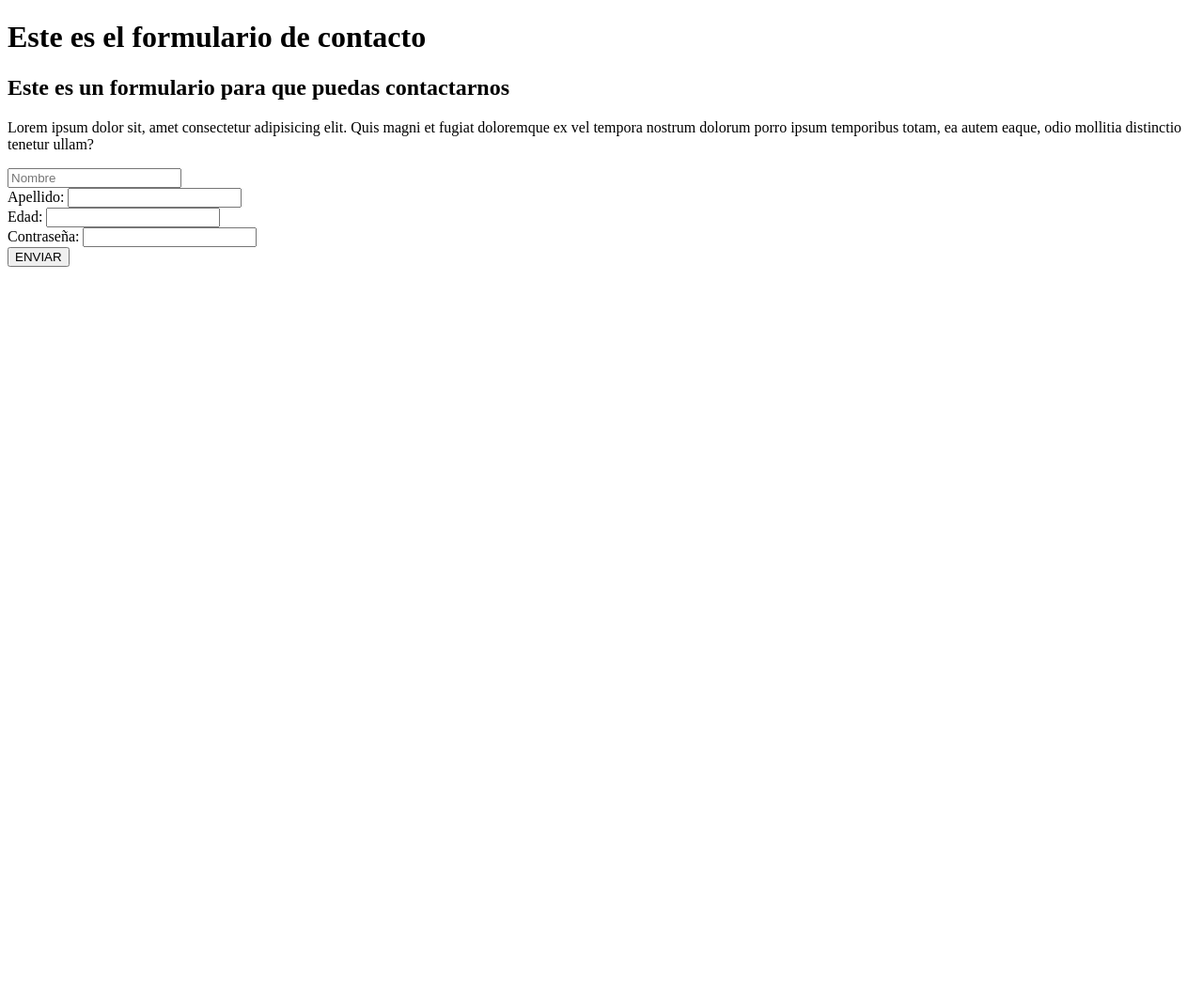
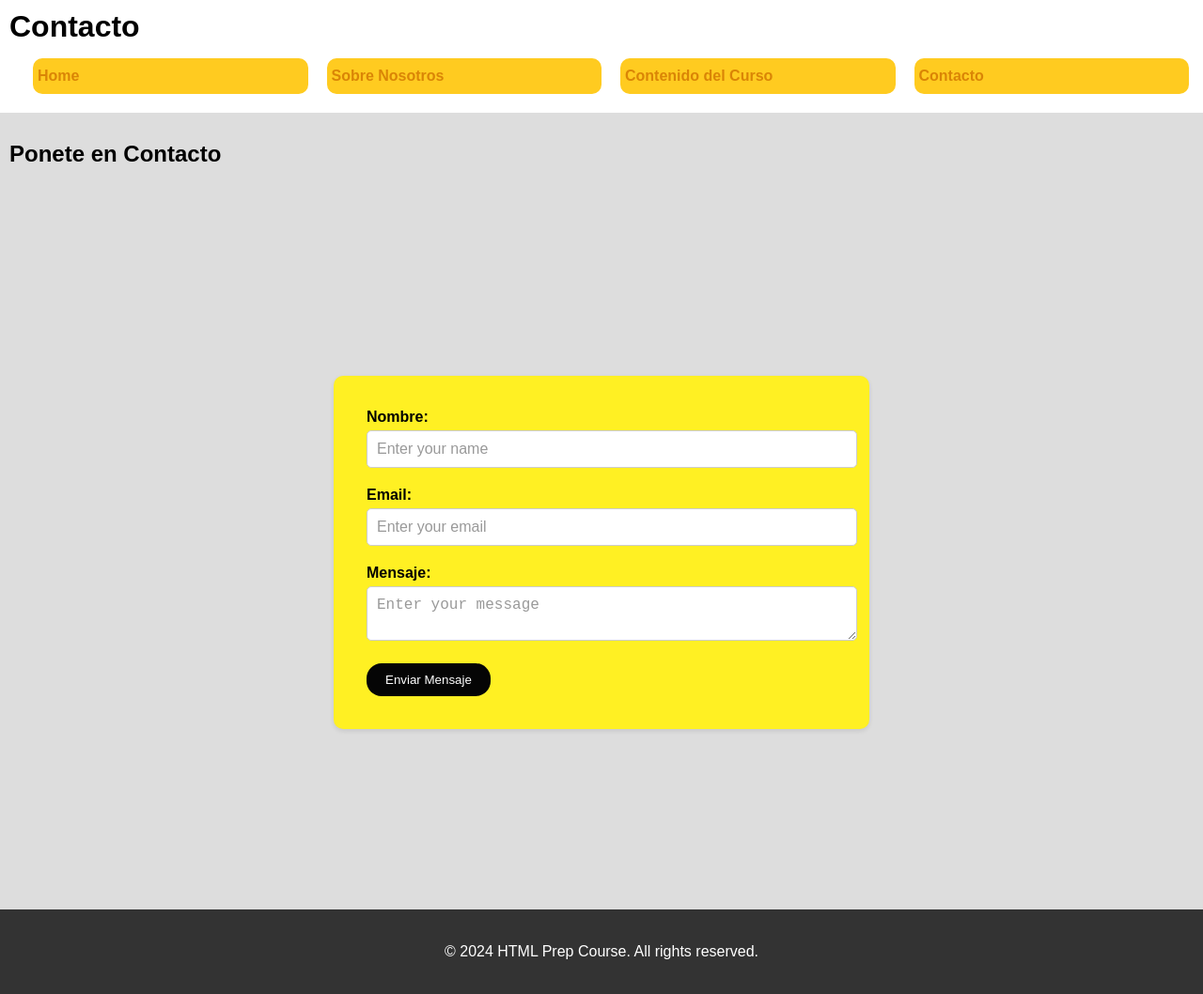
Before and after one commit to Juankial/HTML-PrepCourse, a plain HTML site: page contacto.html in a window 1280 px wide. Shown: the whole page at 94% size. Before the commit the page ends 800 px from the top, so only its background shows below. Drawn offline with Linux system fonts and the light colour scheme.

Commit message:
First commit: HTML file

```diff
--- a/contacto.html
+++ b/contacto.html
@@ -3,41 +3,45 @@
 <head>
   <meta charset="UTF-8">
   <meta name="viewport" content="width=device-width, initial-scale=1.0">
-    <title>Document</title>
+  <title>Contacto - HTML Prep Course</title>
+  <link rel="stylesheet" href="style.css">
 </head>
 <body>
   <header>
-        <h1>
-            Este es el formulario de contacto
-        </h1>
+    <h1>Contacto</h1>
+    <nav>
+      <ul>
+        <li><a href="index.html">Home</a></li>
+        <li><a href="index.html#about">Sobre Nosotros</a></li>
+        <li><a href="index.html#course-content">Contenido del Curso</a></li>
+        <li><a href="#">Contacto</a></li>
+      </ul>
+    </nav>
   </header>
+
   <main>
-        <div>
-            <h2>
-                Este es un formulario para que puedas contactarnos
-            </h2>
-            <p>
-                Lorem ipsum dolor sit, amet consectetur adipisicing elit. Quis magni et fugiat doloremque ex vel tempora nostrum dolorum porro ipsum temporibus totam, ea autem eaque, odio mollitia distinctio tenetur ullam?
-            </p>
+    <h2 class="section-title">Ponete en Contacto</h2>
+    <section class="contact-section">
+      <form class="contact-form">
+        <div class="form-group">
+          <label for="name">Nombre:</label>
+          <input type="text" id="name" name="name" placeholder="Enter your name" required>
         </div>
-        <form action="">
-            <div>
-                <input type="text" name="nombre" placeholder="Nombre">
+        <div class="form-group">
+          <label for="email">Email:</label>
+          <input type="email" id="email" name="email" placeholder="Enter your email" required>
         </div>
-            <div>
-                <label for="apellido">Apellido: </label>
-                <input type="text" name="apellido">
+        <div class="form-group">
+          <label for="message">Mensaje:</label>
+          <textarea id="message" name="message" placeholder="Enter your message" required></textarea>
         </div>
-            <div>
-                <label for="edad">Edad: </label>
-                <input type="number" name="edad">
-            </div>
-            <div>
-                <label for="password">Contraseña: </label>
-                <input type="password" name="password">
-            </div>
-            <button>ENVIAR</button>
+        <button type="submit" class="btn">Enviar Mensaje</button>
       </form>
+    </section>
   </main>
+
+  <footer>
+    <p>&copy; 2024 HTML Prep Course. All rights reserved.</p>
+  </footer>
 </body>
 </html>
--- a/style.css
+++ b/style.css
@@ -1,11 +1,178 @@
+/* General Styles */
 body {
-    font-family: 'Arial', sans-serif;
-    background-color: #f4f4f4;
-    color: #333;
-    margin: 20px;
-  }
+  font-family: Arial, sans-serif;
+  margin: 0;
+  padding: 0;
+  background-color:#dddddd;
+}
 
-.miTexto {
-    font-size: 30px;
-    color: darkgreen;
+/* Header Styles */
+header {
+  background-color: #ffffff;
+  color: #000000;
+  padding: 10px 10px 10px ;
 }
+
+.header-content {
+  display: flex;
+  justify-content: space-between;
+  align-items: center;
+  max-width: 100px;
+  margin: 0 auto;
+}
+
+header h1 {
+  margin: 0;
+}
+
+nav ul {
+  justify-content: center;
+  list-style-type: none;
+  margin: 0;
+  padding: 15px 5px 10px;
+  display: flex;
+}
+
+nav li {
+  background-color: #ffcb20;
+  margin-left: 20px;
+  padding: 10px 5px;
+  border-radius: 10px;
+  border: none;
+  width: 500px;
+}
+
+nav a {
+  color: #da8506;
+  font-weight: bold ;
+  text-decoration: none;
+}
+
+nav a:hover {
+  text-decoration: underline;
+}
+
+/* Section Styles */
+section {
+  padding: 40px;
+}
+
+.section-title {
+  font-size: 24px;
+  font-weight: bold;
+  margin-bottom: 20px;
+  padding: 10px;
+}
+
+.section-description {
+  font-size: 16px;
+  background-color: #fff;
+  color: #000000;
+  margin-bottom: 30px;
+  padding: 25px;
+  border-radius: 10px;
+  box-shadow: 0 2px 5px rgba(0, 0, 0, 0.1);
+  max-width: 800px;
+  width: 100%;
+}
+
+/* Image Styles */
+.image-container {
+  text-align: center;
+  margin-bottom: 30px;
+}
+
+.image-container img {
+  max-width: 100%;
+  height: auto;
+  border: 1px solid #fffb0b;
+  box-shadow: 0 2px 5px rgba(0, 0, 0, 0.1);
+}
+
+.image-caption {
+  font-size: 14px;
+  font-style: italic;
+  color: #444444;
+  margin-top: 10px;
+}
+
+.course-image {
+  max-width: 100%;
+  height: auto;
+  border: 1px solid #ffffff;
+  box-shadow: 0 2px 5px rgba(0, 0, 0, 0.1);
+  transition: transform 0.3s ease;
+}
+
+.course-image:hover {
+  transform: scale(1.05);
+}
+
+/* Contact Section Styles */
+.contact-section {
+  padding: 40px;
+  display: flex;
+  justify-content: center;
+  align-items:center;
+  min-height: calc(100vh - 120px); /* Adjust the height as needed */
+}
+
+.contact-form {
+  background-color: #fff023;
+  padding: 35px;
+  border-radius: 10px;
+  box-shadow: 0 2px 5px rgba(0, 0, 0, 0.1);
+  max-width: 500px;
+  width: 100%;
+}
+
+.form-group {
+  margin-bottom: 20px;
+}
+
+.form-group label {
+  display: block;
+  font-weight: bold;
+  margin-bottom: 5px;
+}
+
+.form-group input,
+.form-group textarea {
+  width: 100%;
+  padding: 10px;
+  border: 1px solid #ccc;
+  border-radius: 5px;
+  font-size: 16px;
+  background-color: #fff;
+  color: #333;
+}
+
+.form-group input::placeholder,
+.form-group textarea::placeholder {
+  color: #999;
+}
+
+/* Button Styles */
+.btn {
+  display: inline-block;
+  background-color: #050505;
+  color: #fff;
+  text-decoration: none;
+  padding: 10px 20px;
+  border-radius: 16px;
+  transition: background-color 0.3s ease;
+  border: none;
+  cursor: pointer;
+}
+
+.btn:hover {
+  background-color: #555;
+}
+
+/* Footer Styles */
+footer {
+  background-color: #333;
+  color: #fff;
+  text-align: center;
+  padding: 20px;
+}
```
Also changed, not shown: index.html (+41 -52 lines). Lines whose indentation alone changed are shown as unchanged.
